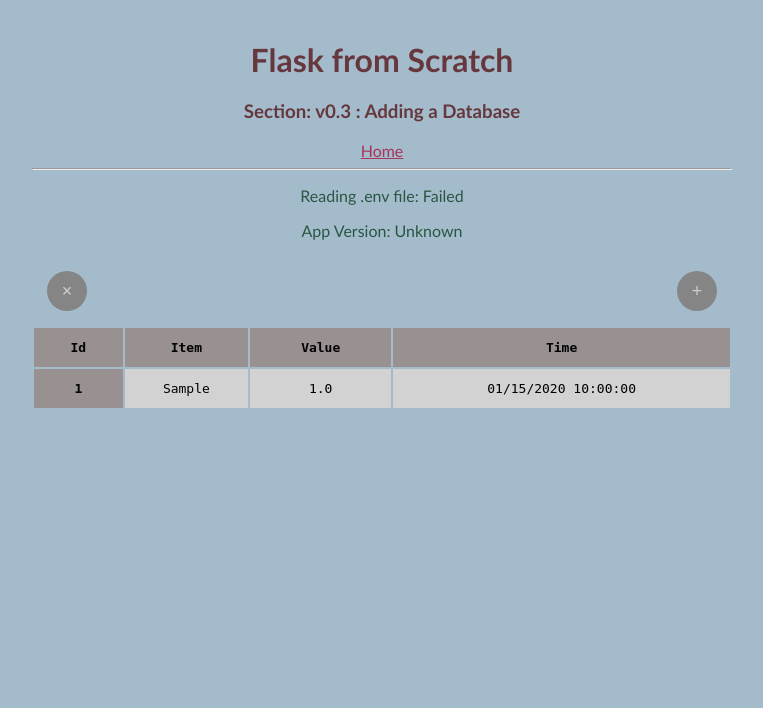
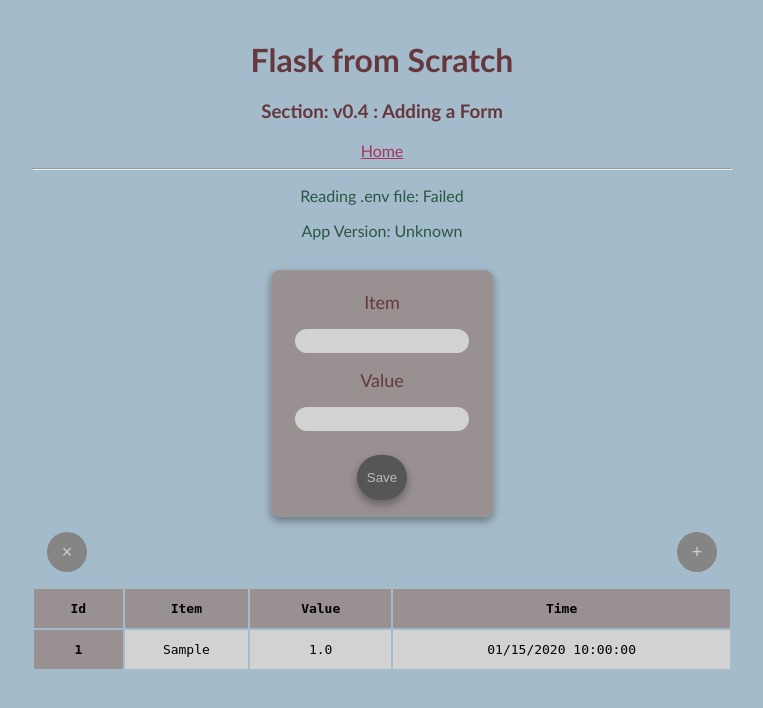
Before and after one commit to hmullermail/flask_from_scratch, a Flask app: page / in a window 1280 px wide. Shown: the top 708 px of the page, without its empty margins (258-1021 px from the left). Run offline with Flask 2, Linux system fonts and the light colour scheme; tables that the repository leaves empty hold one stand-in row (values such as "Sample post"); some libraries are stand-ins or nearby versions.

Commit message:
v0.4 - Addind a Form

```diff
--- /dev/null
+++ b/app/forms.py
@@ -0,0 +1,9 @@
+from flask_wtf import FlaskForm
+from wtforms import StringField, IntegerField, SubmitField, TextAreaField
+from wtforms.validators import ValidationError, DataRequired, EqualTo, Length, NumberRange
+
+
+class MyTable_Form(FlaskForm):
+    item = StringField('Item', validators=[DataRequired()])
+    value = StringField('Value', validators=[DataRequired()])
+    submit = SubmitField('Record')
--- a/app/routes.py
+++ b/app/routes.py
@@ -1,40 +1,58 @@
 from flask import render_template, redirect, url_for, request
-import random
+import random, logging
 from app import app
 from app import db
 from app.models import *
+from app.forms import MyTable_Form
+
+logging.basicConfig(level=logging.DEBUG, format='(%(threadName)-9s) %(message)s',)
 
 @app.route('/')
 @app.route('/index', methods=['GET', 'POST'])
 def index():
 
+    mytableform = MyTable_Form()
+
+    templateData = {
+        'title' : 'Flask from Scratch',
+        'section' : 'v0.4 : Adding a Form',
+        'loc_var_01' : app.config['LOC_VAR_01'],
+        'app_version' : app.config['APP_VERSION'],
+        'mytable_rows' : MyTable.query.all(),
+        'form' : mytableform
+    }
+
     if request.method == 'POST':
-        button = request.form['button']
+
+        button = request.form.get('button')
         if button == 'add2db':
             new_row = MyTable(item=f'newdata_{MyTable.query.count()+1}', value=random.uniform(0, 10))
             db.session.add(new_row)
             db.session.commit()
-            templateData = {
-                'mytable_rows' : MyTable.query.all()
-            }
 
         elif button == 'erasedb':
             data = MyTable.query.all()
             for i in data:
                 db.session.delete(i)
             db.session.commit()
-            templateData = {
-                'mytable_rows' : MyTable.query.all()
-            }
+
+        elif button == 'submit':
+            item = request.form.get('item')
+            value = request.form.get('value')
+
+            logging.debug(item)
+            logging.debug(value)
+
+            new_row = MyTable(item=mytableform.item.data, value=float(mytableform.value.data))
+            db.session.add(new_row)
+            db.session.commit()
+
+
+        templateData = {
+            'mytable_rows' : MyTable.query.all()
+        }
+
 
         return render_template('index_mytable.html', **templateData)
 
-    templateData = {
-        'title' : 'Flask from Scratch',
-        'section' : 'v0.3 : Adding a Database',
-        'loc_var_01' : app.config['LOC_VAR_01'],
-        'app_version' : app.config['APP_VERSION'],
-        'mytable_rows' : MyTable.query.all()
-    }
-
     return render_template('index.html', **templateData)
--- a/app/templates/index.html
+++ b/app/templates/index.html
@@ -28,6 +28,13 @@
         p {
             color: #295743;
         }
+
+        label {
+            color: #66383e;
+            /*font-family: monospace;*/
+            font-size: 18px;
+        }
+
 
 /*************************************************************/
 /*                    Styling the tables                     */
@@ -75,6 +82,78 @@
             scroll-behavior: auto;
         }
 
+        #MyForm {
+            background-color: #999191;
+            padding: 20px 10px 0px 10px;
+            /*margin-top: 30px;*/
+            margin: 30px auto 0px auto;
+            max-width: 200px;
+            text-align: center;
+            border: 1px solid #999;
+            border-style: groove;
+            border-radius: 8px;
+            box-shadow: 0 4px 8px 0 rgba(0, 0, 0, 0.2), 0 4px 8px 0 rgba(0, 0, 0, 0.19);
+        }
+
+/*************************************************************/
+/*                        The forms                          */
+/*************************************************************/
+
+/* Mark input boxes that gets an error on validation: */
+input.invalid {
+    background-color: #ffdddd;
+}
+
+button#submit {
+    background-color: #565656;
+    color: #FFFFFF99;
+    padding: 15px 10px;
+    margin-top: 8px;
+    border: none;
+    border-radius: 30px;
+    box-shadow: 0 4px 8px 0 rgba(0, 0, 0, 0.2), 0 4px 8px 0 rgba(0, 0, 0, 0.19);
+
+}
+
+button#submit:hover {
+    background-color: #77a7cc;
+    color: #555;
+    text-decoration: none;
+    cursor: pointer;
+    transition: 0.3s;
+}
+
+input {
+    background-color: #d2d2d2;
+    text-align: center;
+    font-family: "Trebuchet MS", Arial, Helvetica, sans-serif;
+    color: #1a3a1a;
+    padding: 4px;
+    border-style: none;
+    border-radius: 20px;
+}
+
+input:focus, textarea:focus {
+    background-color: #d2d2d2;
+    outline      : none;
+}
+
+textarea#note {
+    position: relative;
+    top: 20px;
+    width: 100%;
+    height: 100px;
+    max-width: 100%;
+    /*background-color: #09090909;*/
+    color: #bfcfbf;
+    margin-bottom: 20px;
+    background: none;
+    border: none;
+    /*padding: 20px;*/
+    resize: none;
+    overflow: auto;
+}
+
 /*************************************************************/
 /*                      The Buttons                          */
 /*************************************************************/
@@ -113,9 +192,27 @@
             <hr>
             <p> Reading .env file: {{ loc_var_01 }} </p>
             <p> App Version: {{ app_version }} </p>
+
+
+            <div id=MyForm>
+                <form id="submit_form">
+                    {{ form.hidden_tag() }}
+                    <div>
+                        <label> {{ form.item.label }} </label>
+                        <p id="theItem" class="form_field">{{ form.item }}</p>
+                    </div>
+
+                    <div>
+                        <label> {{ form.value.label }} </label>
+                        <p id="theValue" class="form_field">{{ form.value }}</p>
+                    </div>
+                    <button id="submit" type="submit"> Save </button>
+                </form>
+            </div>
+            <div id="MyPanel">
             <button id="add2db" class="my_btn" style="float: right;"> + </button>
             <button id="erasedb" class="my_btn" style="float: left;"> &times </button>
-
+            </div>
             <div id=MyTable>
             <table>
                 <thead>
@@ -138,8 +235,32 @@
                 </tbody>
             </table>
             </div>
+
         </div>
         <script>
+
+            $('#submit_form').on('submit', function(e){
+                e.preventDefault();
+
+                var form = $('#submit_form')[0];
+                var data = new FormData(form)
+
+                data.append('button', 'submit')
+
+                req = $.ajax({
+                    type : 'POST',
+                    url : '/index',
+                    data : data,
+                    contentType: false,
+                    processData: false,
+                    success : function(){
+                    }
+                });
+                req.done(function(data) {
+                  $('#MyTable').html(data);
+                });
+            });
+
 
             $('#add2db').on('click', function(){
                 req = $.ajax({
@@ -147,10 +268,8 @@
                     url : '/index',
                     data : { button : 'add2db'},
                     success : function(){
-                        // alert('Done!');
                     }
                 });
-
                 req.done(function(data) {
                   $('#MyTable').html(data);
                 });
@@ -162,10 +281,8 @@
                     url : '/index',
                     data : { button : 'erasedb'},
                     success : function(){
-                        // alert('Done!');
                     }
                 });
-
                 req.done(function(data) {
                   $('#MyTable').html(data);
                 });
--- a/requirements.txt
+++ b/requirements.txt
@@ -5,6 +5,7 @@ dataclasses==0.8
 Flask==2.0.1
 Flask-Migrate==3.0.1
 Flask-SQLAlchemy==2.5.1
+Flask-WTF==0.15.1
 greenlet==1.1.0
 importlib-metadata==4.6.1
 itsdangerous==2.0.1
@@ -18,4 +19,5 @@ six==1.16.0
 SQLAlchemy==1.4.22
 typing-extensions==3.10.0.0
 Werkzeug==2.0.1
+WTForms==2.3.3
 zipp==3.5.0
```
Also changed, not shown: README.md.
